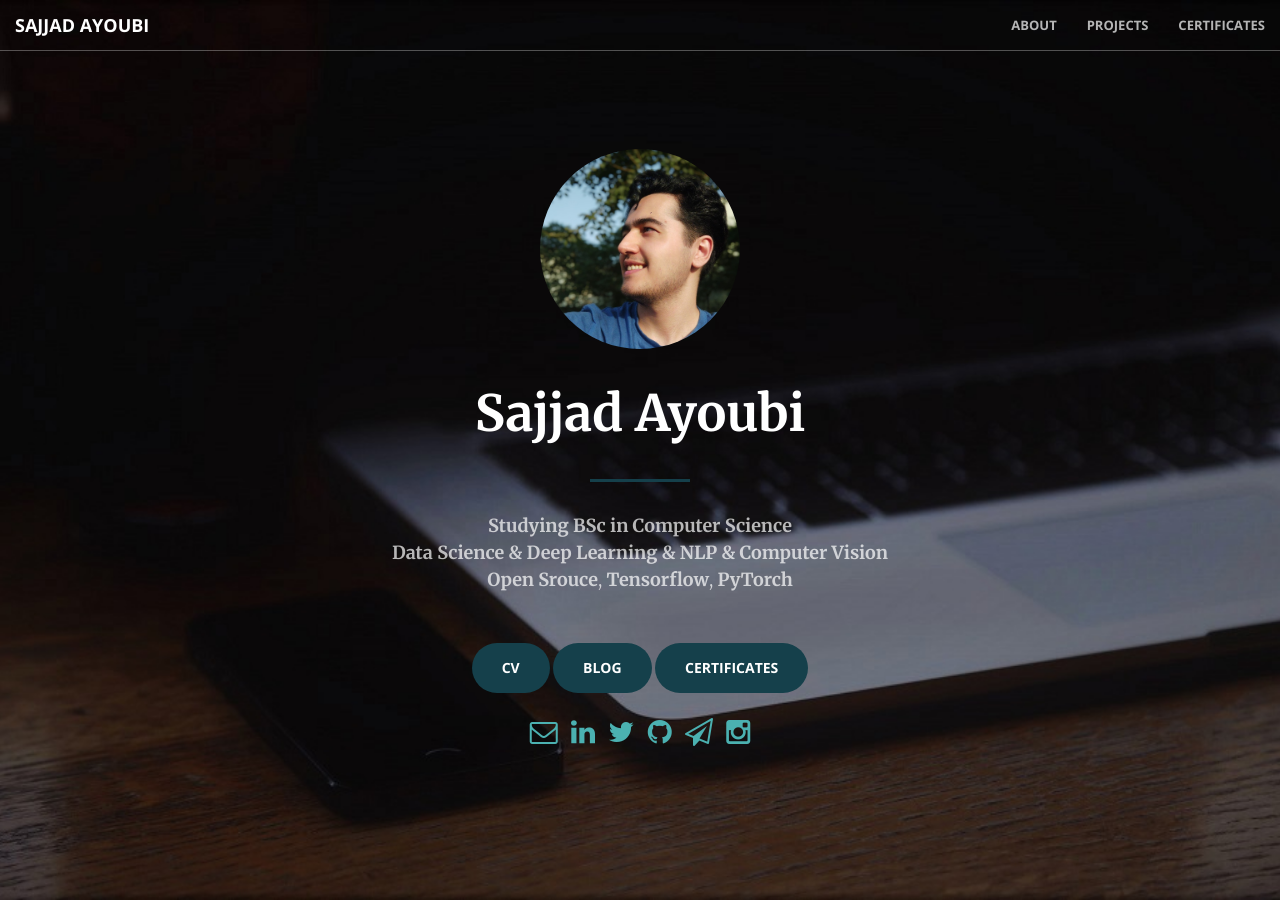
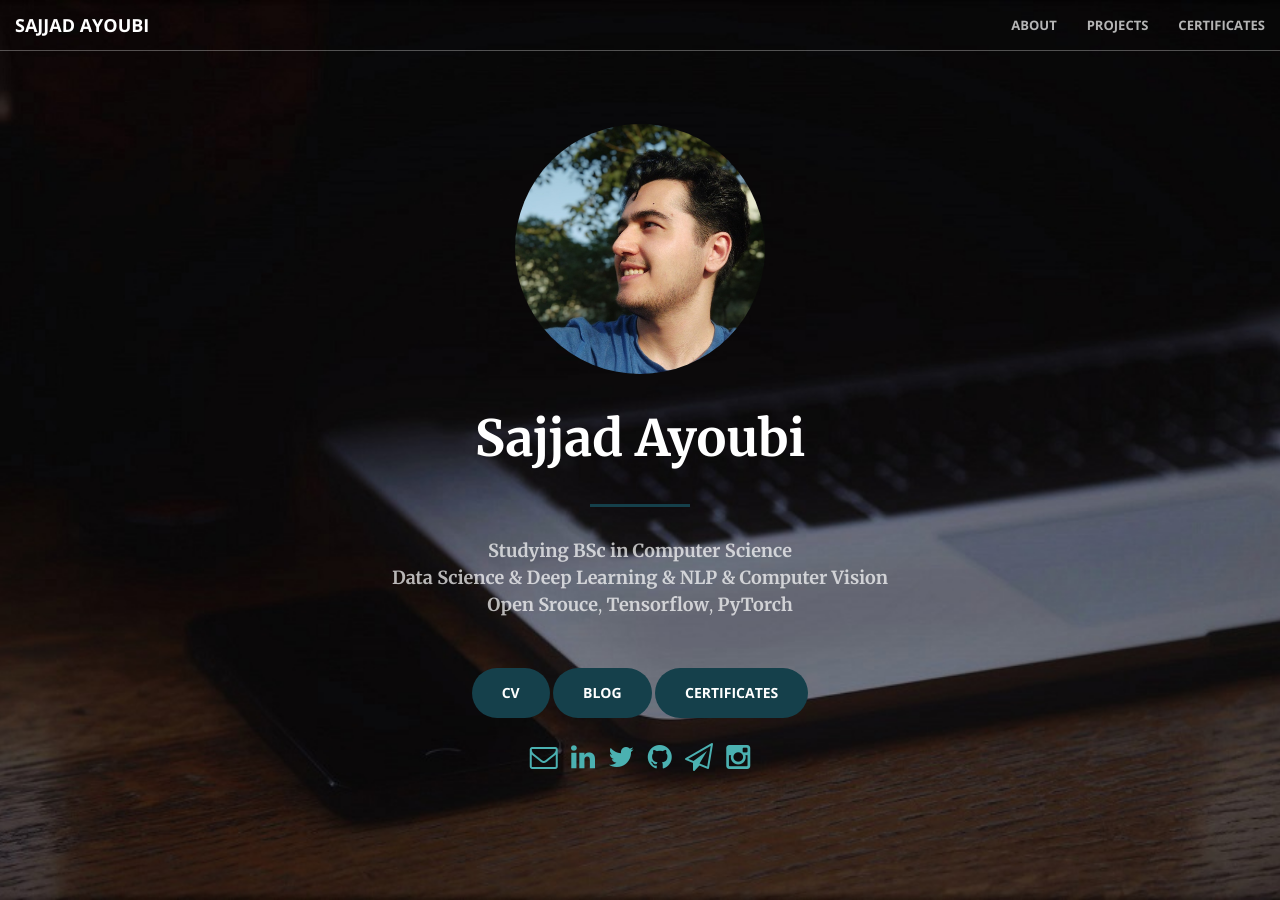
Before and after one commit to sajjjadayobi/sajjjadayobi.github.io, a Jekyll site: the page built from index.html, in a window 1280 px wide and 900 px high. Built offline with Jekyll 4.4.1, drawn with Linux system fonts in a browser that asks for light colours.

Commit message:
Update header.html

```diff
--- a/_includes/header.html
+++ b/_includes/header.html
@@ -12,7 +12,7 @@
         }
         </style>
         <div class="header-content-inner">
-            <img src="img\latest.jpg" class="mx-auto d-block img-circle" width="200" height="200">
+            <img src="img\latest.jpg" class="mx-auto d-block img-circle" width="250" height="250">
 
             <div class="s"><br> </div>
             <div class="b"><b>Sajjad Ayoubi</b></div>
```
